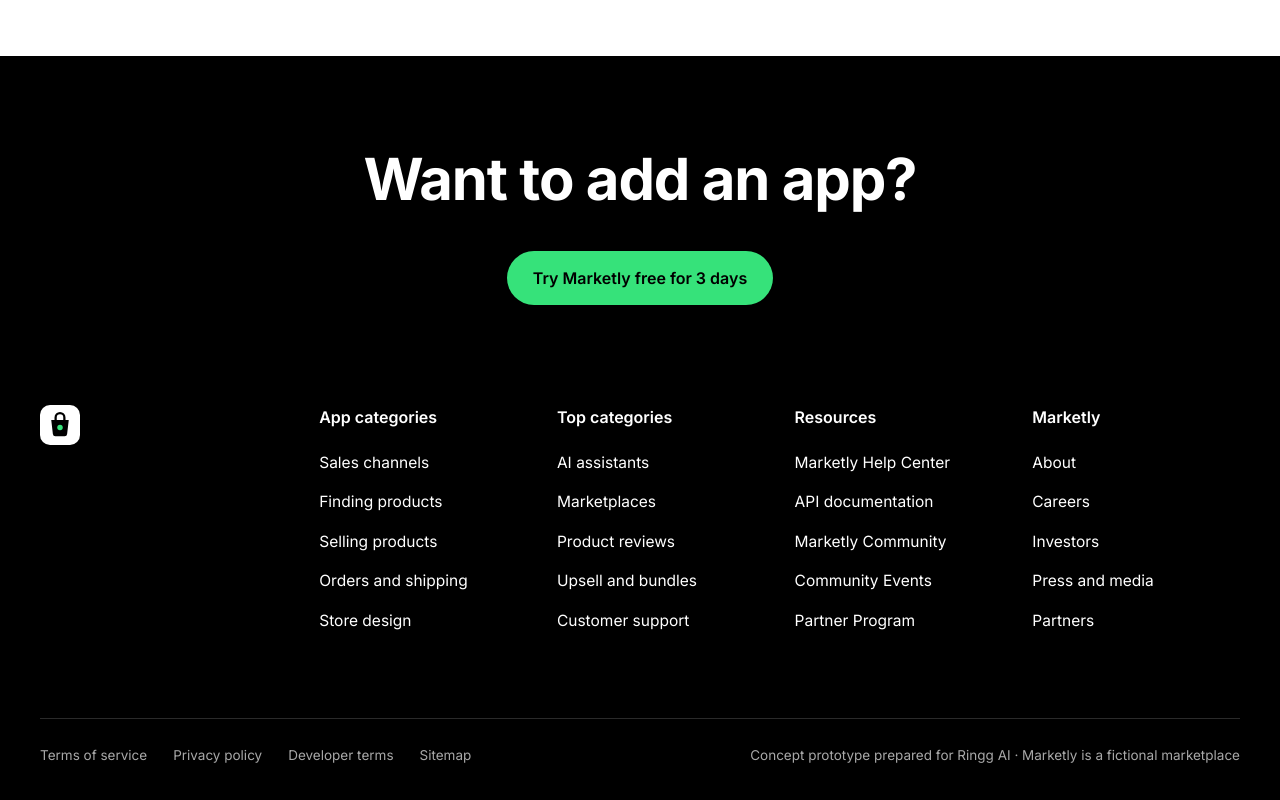
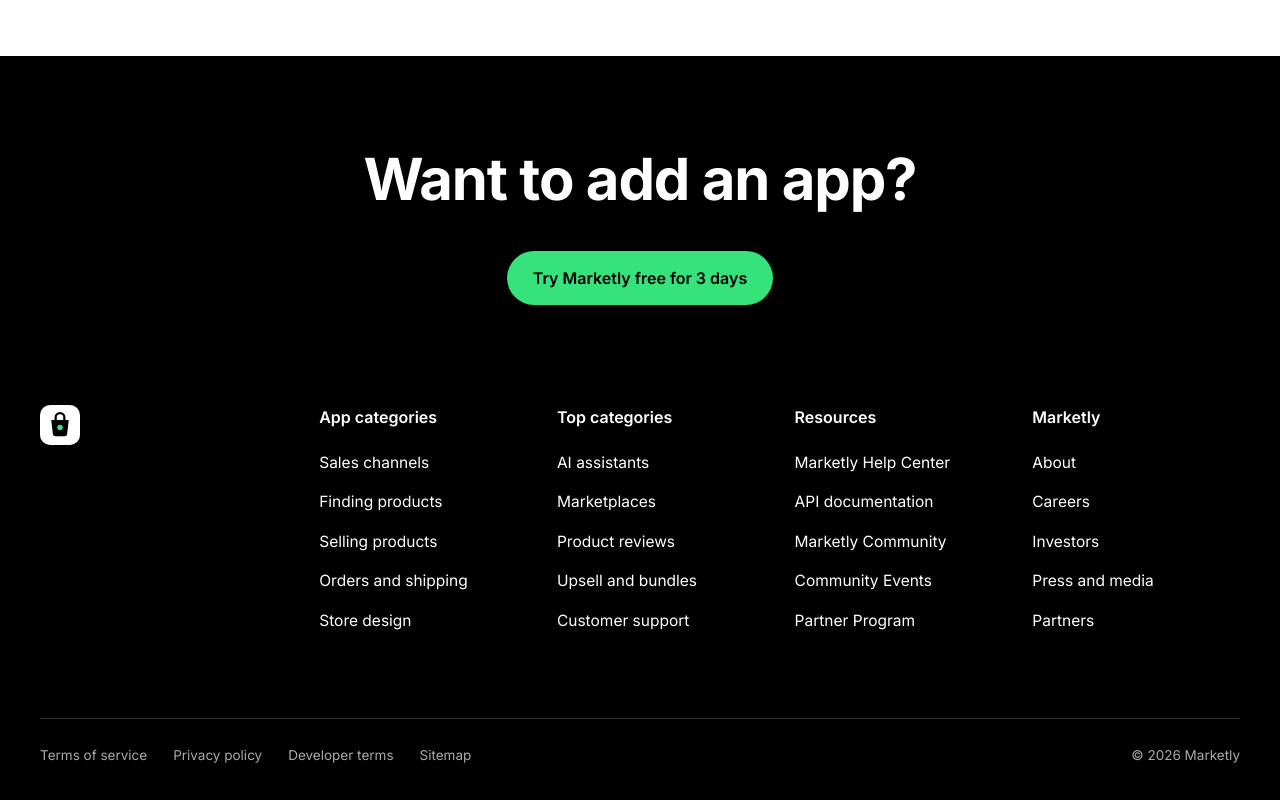
Before and after one commit to Anusha-Karwa/Ringg-for-shopify, a plain HTML site: page index.html in a window 1280 px wide. Shown: the part 3135-3935 px from the top of the page. Drawn offline with Linux system fonts and the light colour scheme.

Commit message:
Remove prototype note from footer
Co-Authored-By: Claude Opus 5.5 <noreply@anthropic.com>
Claude-Session: https://claude.ai/code/session_01DPmAUYNfEY2UZSF6DAqXo4

```diff
--- a/index.html
+++ b/index.html
@@ -427,7 +427,7 @@ footer a:hover{text-decoration:underline}
       <div><h6>Resources</h6><ul><li><a href="#">Marketly Help Center</a></li><li><a href="#">API documentation</a></li><li><a href="#">Marketly Community</a></li><li><a href="#">Community Events</a></li><li><a href="#">Partner Program</a></li></ul></div>
       <div><h6>Marketly</h6><ul><li><a href="#">About</a></li><li><a href="#">Careers</a></li><li><a href="#">Investors</a></li><li><a href="#">Press and media</a></li><li><a href="#">Partners</a></li></ul></div>
     </div>
-    <div class="legal"><a href="#">Terms of service</a><a href="#">Privacy policy</a><a href="#">Developer terms</a><a href="#">Sitemap</a><span>Concept prototype prepared for Ringg AI · Marketly is a fictional marketplace</span></div>
+    <div class="legal"><a href="#">Terms of service</a><a href="#">Privacy policy</a><a href="#">Developer terms</a><a href="#">Sitemap</a><span>© 2026 Marketly</span></div>
   </div>
 </footer>
 
```
